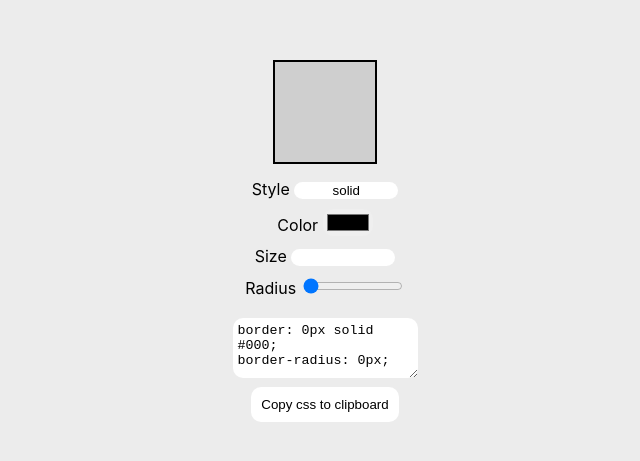
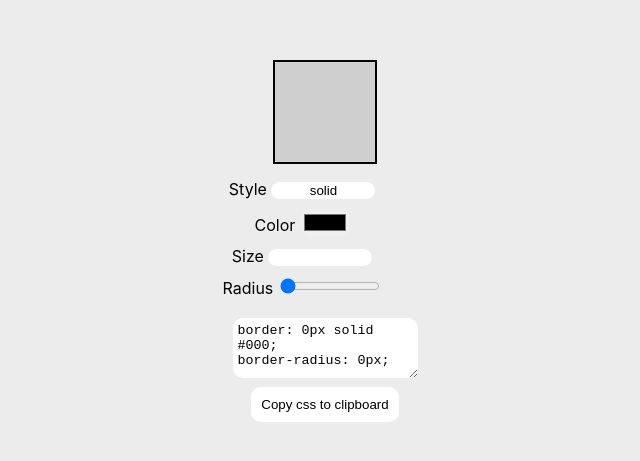
Before and after one commit to mateusfg7/box-css-preview, a React (Create React App) app: page / in a window 1280 px wide. Shown: the part 155-616 px from the top of the page, without its empty margins (315-955 px from the left). Built offline with nearby package versions, Linux system fonts and the light colour scheme.

Commit message:
code refactored

```diff
--- a/src/App.css
+++ b/src/App.css
@@ -24,6 +24,10 @@ body {
 .costumize-area {
   margin: -5px;
   /* border: solid 1px rgb(255, 0, 0); */
+}
+
+#area {
+  display: flex;
 }
 
 input {
--- a/src/App.js
+++ b/src/App.js
@@ -1,5 +1,10 @@
 import React, { useState } from 'react';
 import './App.css';
+
+import updateBorderStyle from './functions/updateBorderStyle'
+import updateBorderColor from './functions/updateBorderColor'
+import updateBorderSize from './functions/updateBorderSize'
+import updateBorderRadius from './functions/updateBorderRadius'
 
 function App() {
 
@@ -10,23 +15,12 @@ function App() {
     radius: '0',
   })
 
-  function updateBorderStyle(tag, value) {
-    tag.style.borderStyle = value
-  }
-  function updateBorderColor(tag, value) {
-    tag.style.borderColor = value
-  }
-  function updateBorderSize(tag, value) {
-    tag.style.borderWidth = value + 'px'
-  }
-  function updateBorderRadius(tag, value) {
-    tag.style.borderRadius = value + 'px'
-  }
 
   return (
     <div className="App">
       <div id="main-box"></div>
-
+      <div id="area">
+        <div className="custumize-section">
           <div className="costumize-area">
             Style <input name="style" type="text" value={state.style} onChange={(event)=>{
               setState({ ...state, style: event.target.value })
@@ -54,6 +48,8 @@ function App() {
               updateBorderRadius(document.getElementById('main-box'), event.target.value)
             }}/>
           </div>
+        </div>
+      </div>
       <br/>
 
       <textarea id="text-to-copy" type="text" value={`border: ${state.size} ${state.style} ${state.color};\nborder-radius: ${state.radius}px;`}/>
```
Lines whose indentation alone changed are shown as unchanged.
